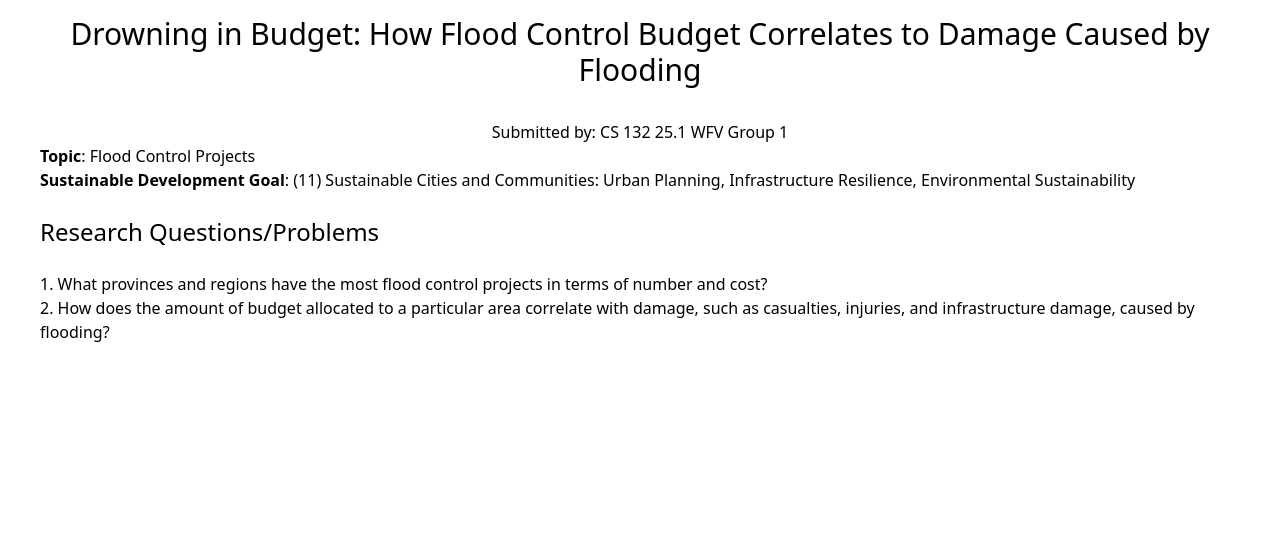
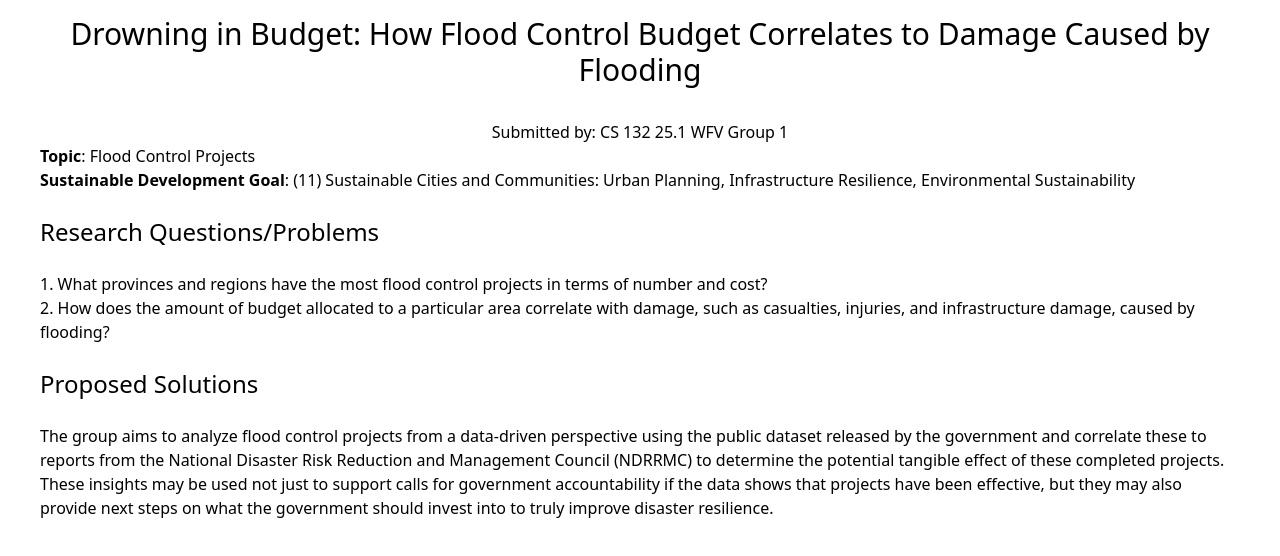
Before and after one commit to galierie/drowning-in-budget, a SvelteKit app: page / in a window 1280 px wide. Shown: the top 556 px of the page. Built offline with nearby package versions, Linux system fonts and the light colour scheme.

Commit message:
feat: add proposed solutions

```diff
--- a/src/routes/+page.svelte
+++ b/src/routes/+page.svelte
@@ -10,3 +10,7 @@
   <li>How does the amount of budget allocated to a particular area correlate with damage, such as casualties, injuries, and infrastructure damage, caused by flooding?</li>
 </ol>
 <br />
+
+<h2 class="text-2xl mb-6">Proposed Solutions</h2>
+<p>The group aims to analyze flood control projects from a data-driven perspective using the public dataset released by the government and correlate these to reports from the National Disaster Risk Reduction and Management Council (NDRRMC) to determine the potential tangible effect of these completed projects. These insights may be used not just to support calls for government accountability if the data shows that projects have been effective, but they may also provide next steps on what the government should invest into to truly improve disaster resilience.</p>
+<br />
```
